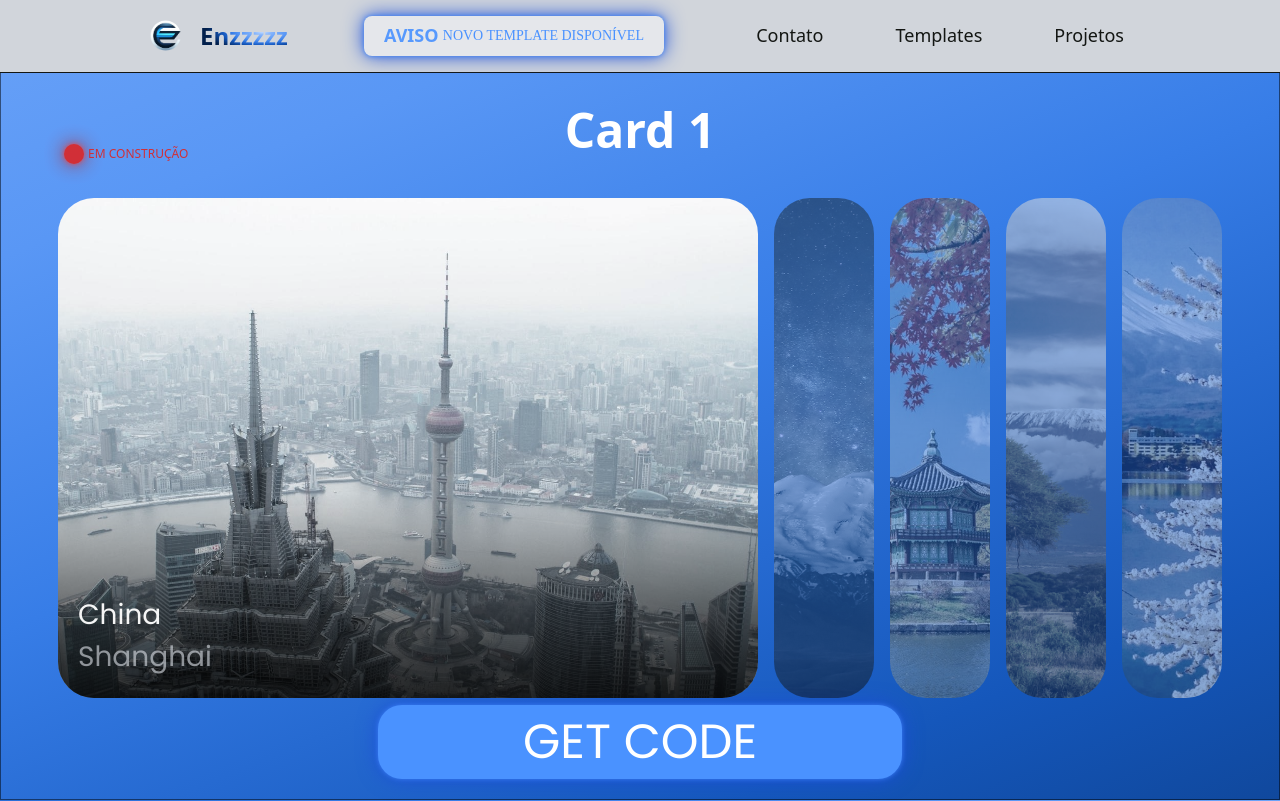
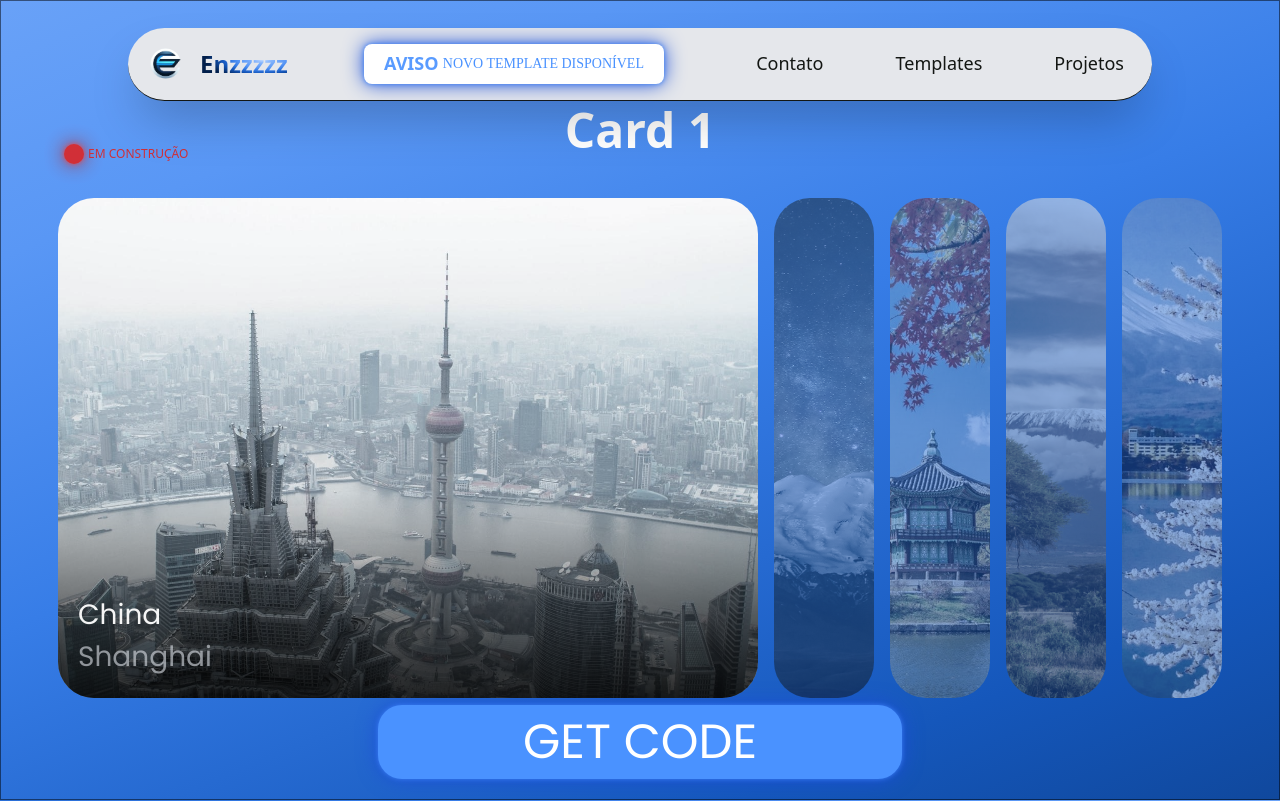
Before and after one commit to Enzzzzz/TailwindDeposit, a React (Vite) app: page / in a window 1280 px wide. Shown: the top 801 px of the page. Built offline with nearby package versions, Linux system fonts and the light colour scheme; a web font is replaced by a local one.

Commit message:
small changes on navbar

```diff
--- a/src/templates/navbars/navbar.jsx
+++ b/src/templates/navbars/navbar.jsx
@@ -1,8 +1,8 @@
 
 function Navbar() {
   return (
-    <div className="fixed top-0 w-full z-50 bg-gray-300 border-b border-primary">
-      <div className="bg-gray-300 flex flex-wrap items-center justify-between md:mx-[10%] p-3">
+    <div className="fixed top-0 md:mt-7 w-full z-50 sm:bg-gray-200 md:bg-transparent ">
+      <div className="bg-gray-200 md:rounded-full shadow-2xl flex flex-wrap items-center border-b border-primary justify-between md:mx-[10%] p-3">
         <a href="/" className="flex items-center md:space-x-3 rtl:space-x-reverse">
           <img src="/logo.png" alt="logo" className="size-8 md:size-12" />
           <span className="self-center text-sm md:text-2xl text-gradient font-semibold text-sky-800">
@@ -10,7 +10,7 @@ function Navbar() {
           </span>
         </a>
 
-        <div className=" w-[50%] md:w-[30%] cursor-pointer flex flex-how items-center justify-between px-5 bg-gray-200 hover:bg-gray-300 duration-300 rounded-lg h-10 neon-blue">
+        <div className=" w-[50%] md:w-[30%] cursor-pointer flex flex-how items-center justify-between px-5 bg-white hover:bg-gray-100 duration-300 rounded-lg h-10 neon-blue">
           <h1 className="transform animate-pulse duration-200 text-lg font-bold text-secondary">
             AVISO
           </h1>
```
